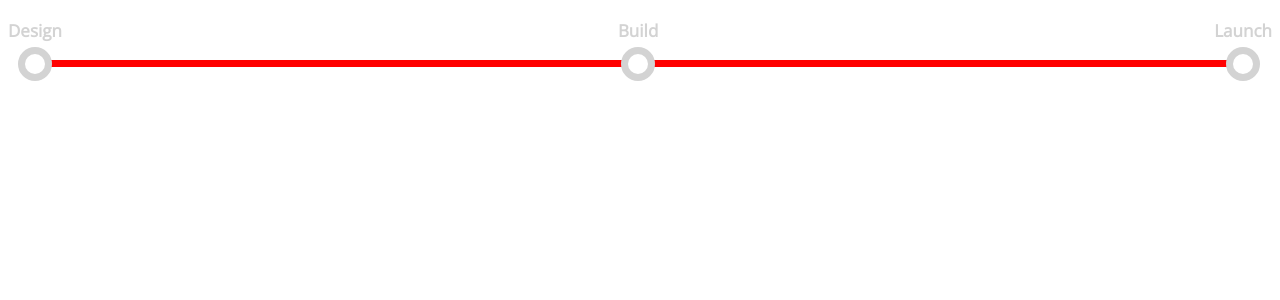
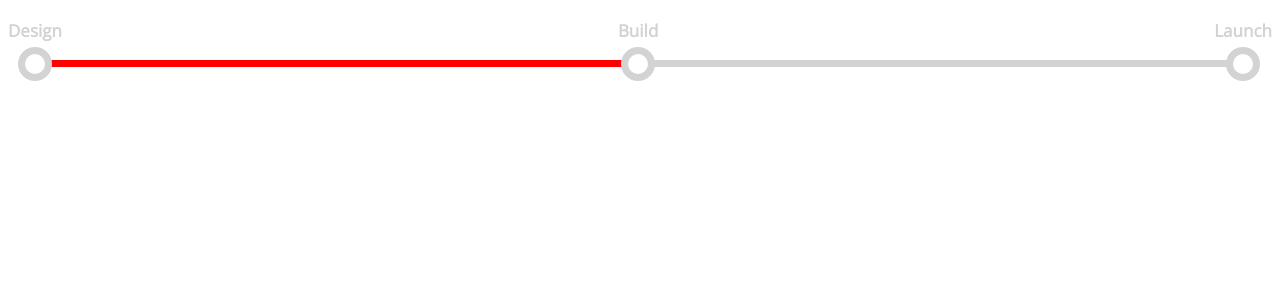
Before and after one commit to muhanad40/Technical-Test-React-Step-Progress, a React app: page / in a window 1280 px wide. Shown: the top 300 px of the page. Built offline with nearby package versions, Linux system fonts and the light colour scheme.

Commit message:
Implement Progress component + tests

```diff
--- /dev/null
+++ b/src/components/Progress.js
@@ -0,0 +1,13 @@
+import React from 'react';
+
+const Progress = (props) => {
+  let progressWidth = (100 / (props.steps - 1)) * (props.activeStep - 1);
+
+  return (
+    <div className="step-progress">
+      <div className="step-progress__progress" style={{ width: `${progressWidth}%` }}/>
+    </div>
+  );
+};
+
+export default Progress;
--- a/src/components/StepProgress.js
+++ b/src/components/StepProgress.js
@@ -1,12 +1,11 @@
 import React from 'react';
+import Progress from './Progress';
 import Step from './Step';
 
 const StepProgress = (props) => {
   return (
     <div className="step-progress-wrapper">
-      <div className="step-progress">
-        <div className="step-progress__progress" />
-      </div>
+      <Progress steps={props.stepsLabels.length} activeStep={2} />
 
       {props.stepsLabels.map((step, i) => (
         <Step key={`${step}_${i}`} label={step} />
```
Also changed, not shown: 1 other file (tests, documents, lock files or other folders).
